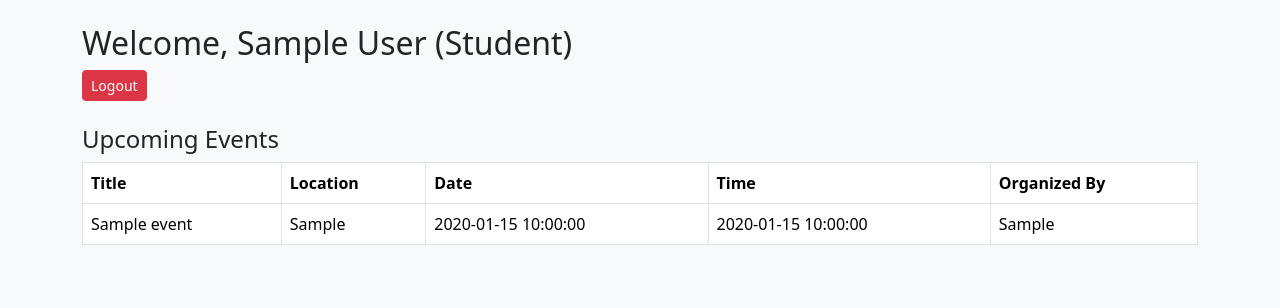
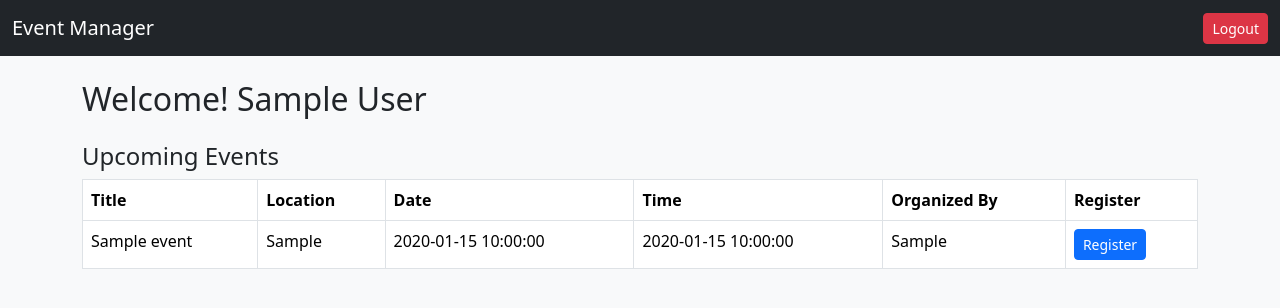
Before and after one commit to Ajinkya-Manoj-Shinde/Club_Event_Manager, a PHP site: page /studentdashboard.php in a window 1280 px wide. Shown: the top 308 px of the page. Run offline with PHP 8.4, Linux system fonts and the light colour scheme; the visitor is signed in with stand-in values (Sample User, id 1); tables that the repository leaves empty or names only in its code hold one stand-in row (values such as "Sample post").

Commit message:
Update studentdashboard.php

```diff
--- a/studentdashboard.php
+++ b/studentdashboard.php
@@ -8,7 +8,7 @@ if (!isset($_SESSION['username']) || $_SESSION['role'] !== 'student') {
 }
 
 // DB connection
-$conn = new mysqli("localhost", "aditya", "8767", "users");
+$conn = new mysqli("localhost", "lag", "1011", "users");
 if ($conn->connect_error) die("Connection failed: " . $conn->connect_error);
 
 // Fetch all events
@@ -21,9 +21,24 @@ $events = $conn->query("SELECT * FROM events ORDER BY event_date, event_time");
     <link href="https://cdn.jsdelivr.net/npm/bootstrap@5.3.2/dist/css/bootstrap.min.css" rel="stylesheet">
 </head>
 <body class="bg-light">
+    <nav class="navbar navbar-expand-lg navbar-dark bg-dark">
+        <div class="container-fluid">
+            <a class="navbar-brand" href="index.php">Event Manager</a>
+            <button class="navbar-toggler" type="button" data-bs-toggle="collapse" data-bs-target="#navbarNav" aria-controls="navbarNav" aria-expanded="false" aria-label="Toggle navigation">
+                <span class="navbar-toggler-icon"></span>
+            </button>
+            <div class="collapse navbar-collapse justify-content-end" id="navbarNav">
+                <ul class="navbar-nav">
+                    <li class="nav-item">
+                         <a href="logout.php" class="btn btn-danger btn-sm">Logout</a>
+                    </li>
+                </ul>
+            </div>
+        </div>
+    </nav>
 <div class="container mt-4">
-    <h2>Welcome, <?php echo $_SESSION['username']; ?> (Student)</h2>
-    <a href="logout.php" class="btn btn-danger btn-sm">Logout</a>
+
+    <h2>Welcome! <?php echo $_SESSION['username']; ?></h2>
 
     <h4 class="mt-4">Upcoming Events</h4>
     <table class="table table-bordered bg-white">
@@ -33,7 +48,7 @@ $events = $conn->query("SELECT * FROM events ORDER BY event_date, event_time");
             <th>Date</th>
             <th>Time</th>
             <th>Organized By</th>
-        </tr>
+            <th>Register</th> </tr>
         <?php while($row = $events->fetch_assoc()): ?>
         <tr>
             <td><?php echo $row['title']; ?></td>
@@ -41,6 +56,9 @@ $events = $conn->query("SELECT * FROM events ORDER BY event_date, event_time");
             <td><?php echo $row['event_date']; ?></td>
             <td><?php echo $row['event_time']; ?></td>
             <td><?php echo $row['created_by']; ?></td>
+            <td>
+                <a href="register_event.php?id=<?php echo $row['id']; ?>" class="btn btn-primary btn-sm">Register</a>
+            </td>
         </tr>
         <?php endwhile; ?>
     </table>
```
